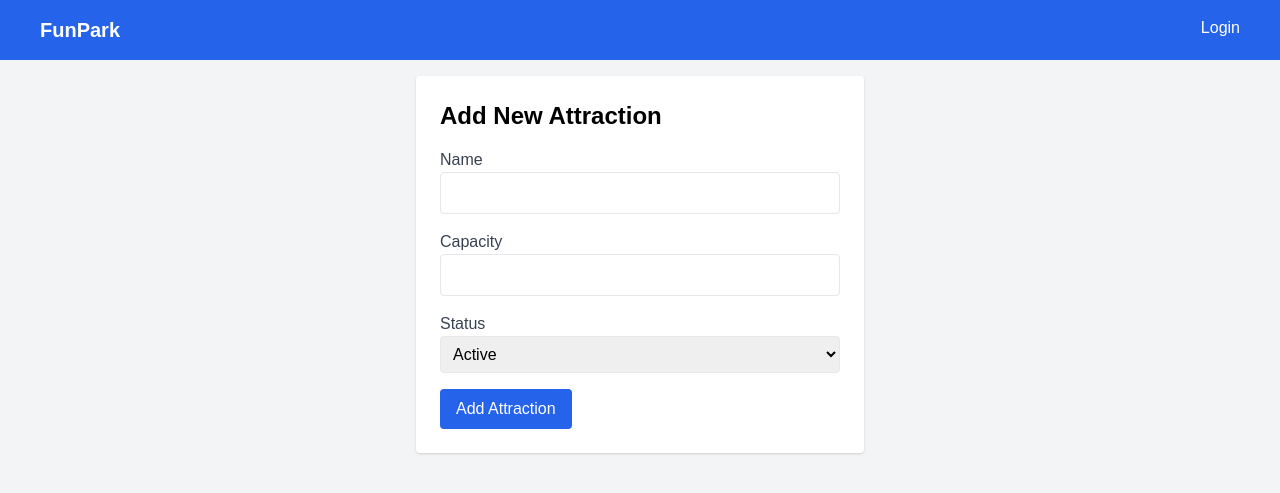
After one commit to RemmReyy/fun-park, a Flask app: template templates/add_attraction.html in a window 1280 px wide. The commit adds this page. Shown: the top 493 px of the page. Run offline with Flask 3, Linux system fonts and the light colour scheme; the template is opened without the code that fills it, so the values that code supplies are empty.

Commit message:
the functionality of adding a new attraction has been added

```diff
--- a/app.py
+++ b/app.py
@@ -6,7 +6,7 @@ import os
 from werkzeug.security import generate_password_hash, check_password_hash
 
 app = Flask(__name__)
-app.config['SECRET_KEY'] = 'your-secret-key'
+app.config['SECRET_KEY'] = os.getenv('SECRET_KEY', 'default-secret-key-for-dev')
 app.config['SQLALCHEMY_DATABASE_URI'] = 'sqlite:///funpark.db'
 app.config['SQLALCHEMY_TRACK_MODIFICATIONS'] = False
 db.init_app(app)
@@ -52,25 +52,38 @@ def dashboard():
 
 @app.route('/ticket/purchase', methods=['GET', 'POST'])
 def ticket_purchase():
+    if 'user_id' not in session or session.get('role') != 'cashier':
+        flash('Unauthorized access')
+        return redirect(url_for('login'))
+
     if request.method == 'POST':
-        ticket_type = request.form['ticket_type']
-        price = {'single': 10, 'daily': 30, 'group': 50}[ticket_type]
-        ticket = Ticket(type=ticket_type, price=price, qr_code='qr_' + str(datetime.now().timestamp()))
-        db.session.add(ticket)
+        try:
+            ticket_type = request.form.get('ticket_type')
+            if ticket_type not in ['single', 'daily', 'group']:
+                flash('Invalid ticket type')
+                return redirect(url_for('ticket_purchase'))
 
-        transaction = Transaction(amount=price, payment_method='card', status='completed')
-        db.session.add(transaction)
-        db.session.commit()
+            price = {'single': 10, 'daily': 30, 'group': 50}[ticket_type]
+            qr_code = f"qr_{int(datetime.now().timestamp())}_{hash(ticket_type)}"
+            ticket = Ticket(type=ticket_type, price=price, qr_code=qr_code)
+            db.session.add(ticket)
 
-        # Generate QR code
-        qr = qrcode.QRCode(version=1, box_size=10, border=5)
-        qr.add_data(ticket.qr_code)
-        qr.make(fit=True)
-        qr_img = qr.make_image(fill='black', back_color='white')
-        qr_img.save(f'static/qr_codes/{ticket.qr_code}.png')
+            transaction = Transaction(amount=price, payment_method='card', status='completed')
+            db.session.add(transaction)
+            db.session.commit()
 
-        flash('Ticket purchased successfully!')
-        return redirect(url_for('dashboard'))
+            qr = qrcode.QRCode(version=1, box_size=10, border=5)
+            qr.add_data(ticket.qr_code)
+            qr.make(fit=True)
+            qr_img = qr.make_image(fill='black', back_color='white')
+            qr_img.save(f'static/qr_codes/{qr_code}.png')
+
+            flash('Ticket purchased successfully!')
+            return redirect(url_for('dashboard'))
+        except Exception as e:
+            db.session.rollback()
+            flash(f'Error purchasing ticket: {str(e)}')
+            return redirect(url_for('ticket_purchase'))
     return render_template('ticket_purchase.html')
 
 @app.route('/attraction/update/<int:id>', methods=['POST'])
@@ -86,6 +99,47 @@ def update_attraction(id):
     db.session.commit()
     return jsonify({'message': 'Attraction updated'})
 
+@app.route('/attraction/add', methods=['GET', 'POST'])
+def add_attraction():
+    if 'user_id' not in session or session.get('role') != 'manager':
+        flash('Unauthorized access')
+        return redirect(url_for('login'))
+
+    if request.method == 'POST':
+        try:
+            name = request.form.get('name')
+            capacity = request.form.get('capacity')
+            status = request.form.get('status', 'active')
+
+            if not name or not capacity:
+                flash('Name and capacity are required')
+                return redirect(url_for('add_attraction'))
+
+            try:
+                capacity = int(capacity)
+                if capacity <= 0:
+                    flash('Capacity must be a positive integer')
+                    return redirect(url_for('add_attraction'))
+            except ValueError:
+                flash('Capacity must be a valid integer')
+                return redirect(url_for('add_attraction'))
+
+            if status not in ['active', 'maintenance', 'inactive']:
+                flash('Invalid status')
+                return redirect(url_for('add_attraction'))
+
+            attraction = Attraction(name=name, capacity=capacity, status=status)
+            db.session.add(attraction)
+            db.session.commit()
+            flash('Attraction added successfully!')
+            return redirect(url_for('dashboard'))
+        except Exception as e:
+            db.session.rollback()
+            flash(f'Error adding attraction: {str(e)}')
+            return redirect(url_for('add_attraction'))
+
+    return render_template('add_attraction.html')
+
 @app.route('/api/report', methods=['GET'])
 def financial_report():
     if session.get('role') != 'manager':
--- /dev/null
+++ b/templates/add_attraction.html
@@ -0,0 +1,26 @@
+{% extends 'base.html' %}
+{% block title %}Add Attraction{% endblock %}
+{% block content %}
+<div class="max-w-md mx-auto bg-white p-6 rounded shadow">
+    <h2 class="text-2xl font-bold mb-4">Add New Attraction</h2>
+    <form method="POST">
+        <div class="mb-4">
+            <label class="block text-gray-700">Name</label>
+            <input type="text" name="name" class="w-full p-2 border rounded" required>
+        </div>
+        <div class="mb-4">
+            <label class="block text-gray-700">Capacity</label>
+            <input type="number" name="capacity" class="w-full p-2 border rounded" required min="1">
+        </div>
+        <div class="mb-4">
+            <label class="block text-gray-700">Status</label>
+            <select name="status" class="w-full p-2 border rounded">
+                <option value="active">Active</option>
+                <option value="maintenance">Maintenance</option>
+                <option value="inactive">Inactive</option>
+            </select>
+        </div>
+        <button type="submit" class="bg-blue-600 text-white px-4 py-2 rounded hover:bg-blue-700">Add Attraction</button>
+    </form>
+</div>
+{% endblock %}
```
Also changed, not shown: templates/dashboard.html (+7 -0 lines), instance/funpark.db.
